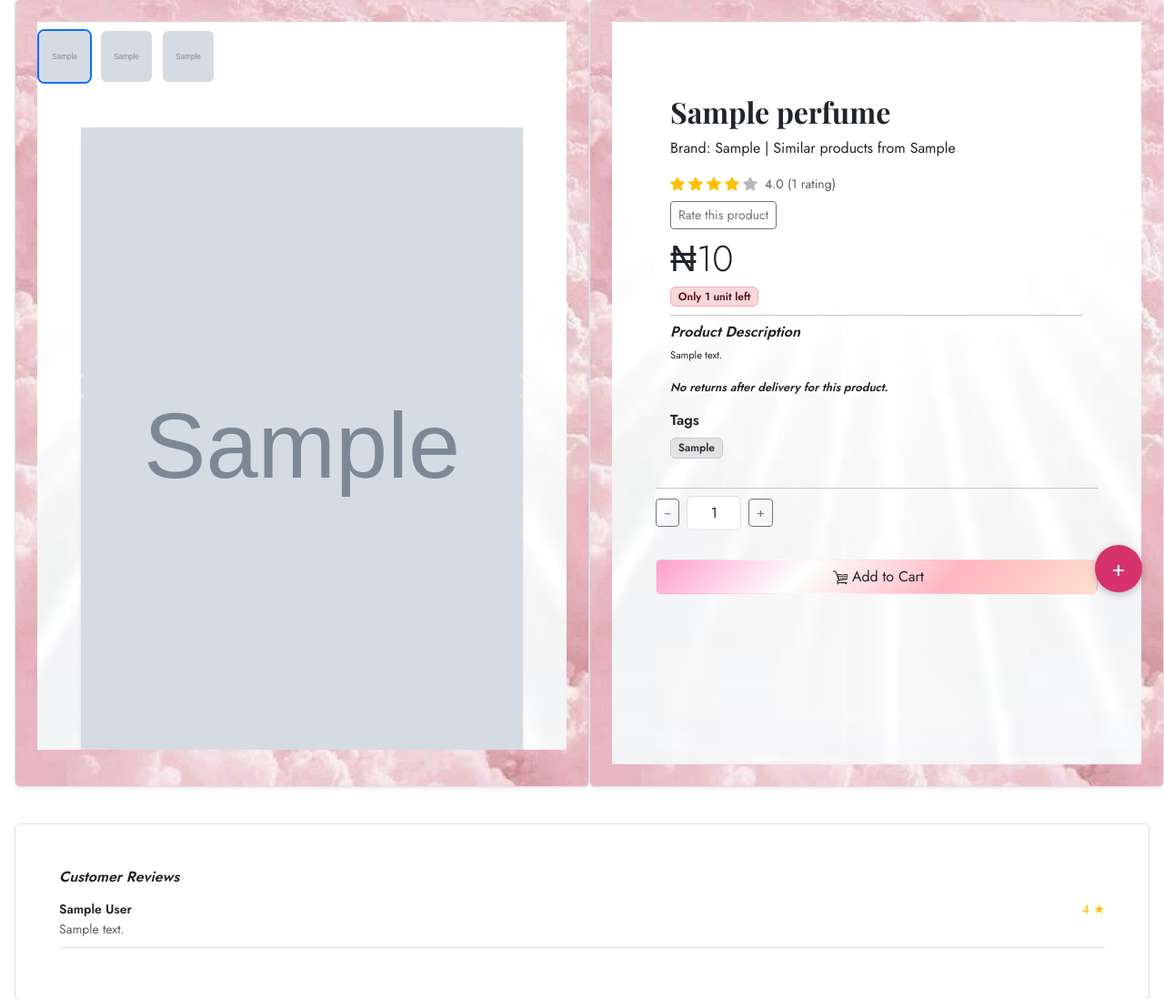
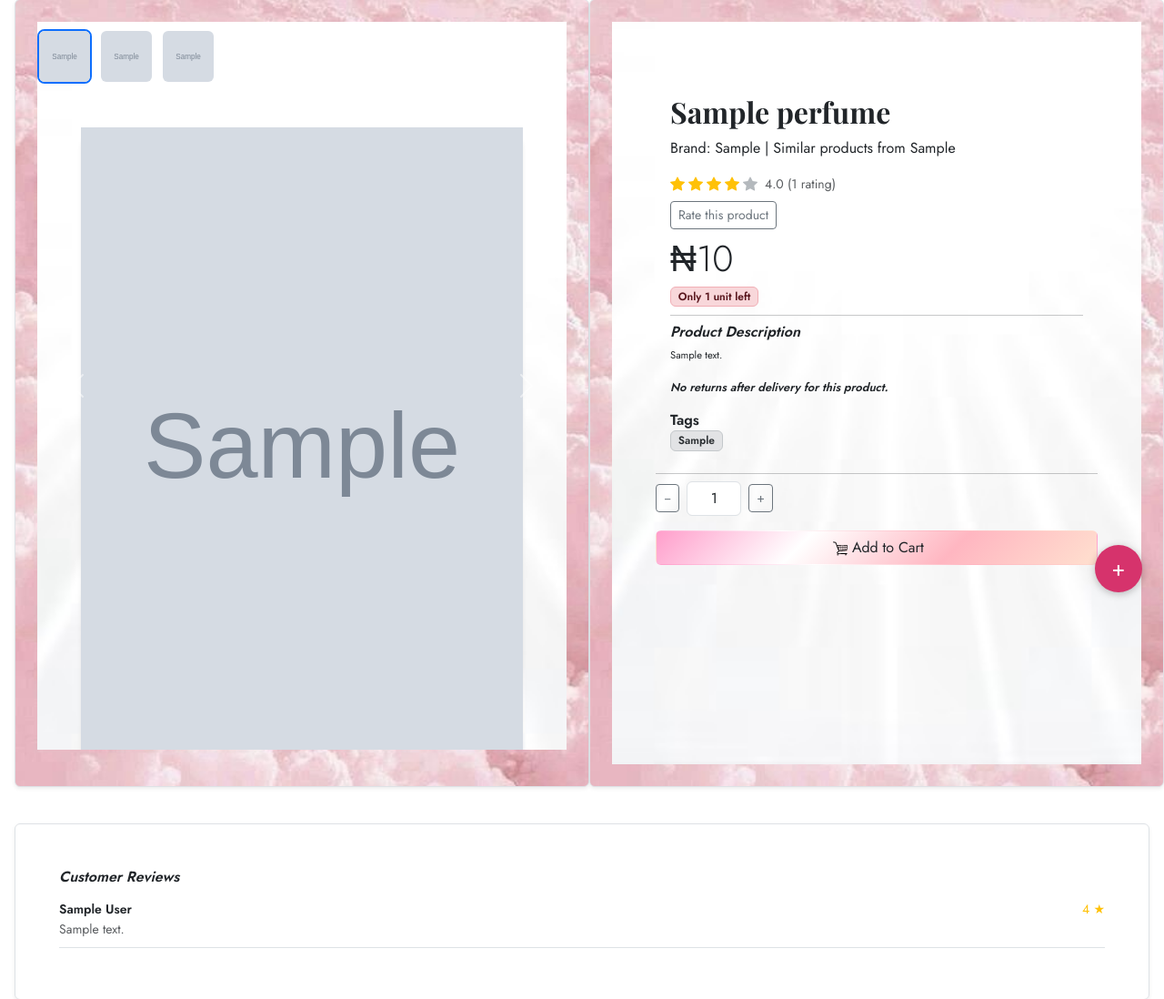
Before and after one commit to FredQuimbiii/Tunez-scent-smart, a Flask app: page /products/1 in a window 1280 px wide. Shown: the part 125-1223 px from the top of the page at 91% size. Run offline with Flask 3, Linux system fonts and the light colour scheme; tables that the repository leaves empty hold one stand-in row (values such as "Sample post"); grey boxes marked "Sample" are stand-in pictures; some libraries are stand-ins or nearby versions.

Commit message:
adjust button mb

```diff
--- a/templates/show-perfume.html
+++ b/templates/show-perfume.html
@@ -91,7 +91,7 @@
 
         <div class="outlines-bg row g-0 border rounded overflow-hidden flex-md-row mb-4 shadow-sm h-md-250 position-relative p-4">
             <div class="white-bg me-md-3 pt-3 px-3 pt-md-5 px-md-5 text-start overflow-hidden">
-                <div class="my-3 p-3">
+                <div class="my-3 p-3 mb-0">
                     <h2 class="display-7" data-aos="zoom-in"><strong>{{ pef.name }}</strong></h2>
                     <p>Brand: {{ pef.brand }} | Similar products from {{ pef.brand }}</p>
 
@@ -162,7 +162,7 @@
                     </div>
 
                     <div class="text-start mt-3">
-                        <h6 class="fw-bold mb-2">Tags</h6>
+                        <h6 class="fw-bold mb-0">Tags</h6>
                         <a href="#"
                            class="badge bg-secondary-subtle text-secondary-emphasis text-decoration-none border border-secondary-subtle">
                             {{ pef.brand }}
@@ -184,7 +184,7 @@
                 <div class="d-flex flex-wrap gap-2 justify-content-start align-items-center">
                     {% if pef.units > 0 %}
                     <button type="button"
-                            class="btn navbar-tunez-gradient mt-3 w-100 add-to-cart-btn"
+                            class="btn navbar-tunez-gradient mb-3 w-100 add-to-cart-btn"
                             data-pef-id="{{ pef.id }}">
                         <img src="{{ url_for('static', filename='assets/img/cart.svg') }}" width="16" height="16" alt=""
                              class="ms-1"> Add to Cart
@@ -207,7 +207,7 @@
                 {% else %}
                 {% if pef.units > 0 %}
                 <button type="button"
-                        class="btn navbar-tunez-gradient mt-3 w-100 add-to-cart-btn"
+                        class="btn navbar-tunez-gradient mb-3 w-100 add-to-cart-btn"
                         data-pef-id="{{ pef.id }}">
                     <img src="{{ url_for('static', filename='assets/img/cart.svg') }}" width="16" height="16" alt=""
                          class="ms-1"> Add to Cart
```
